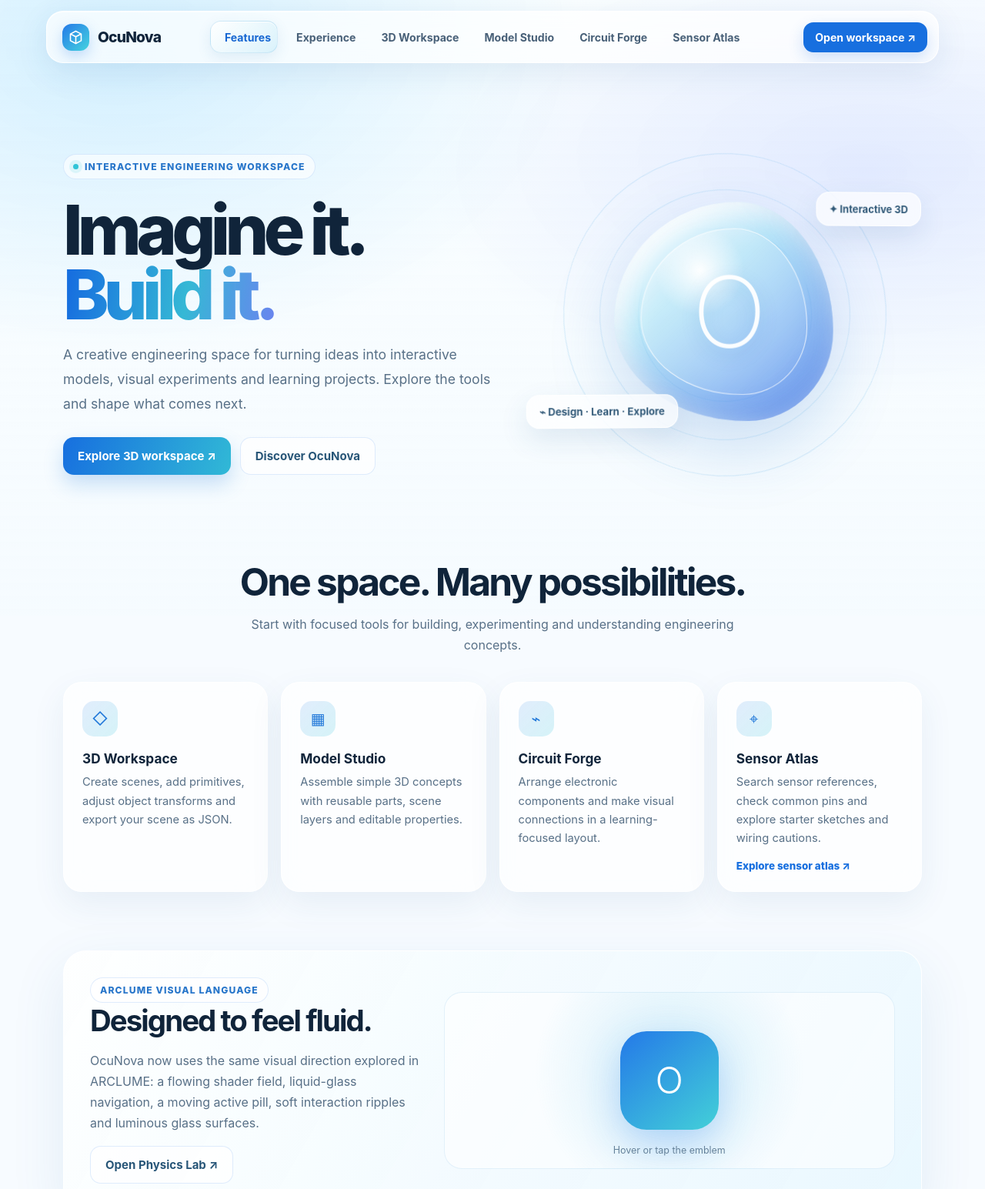
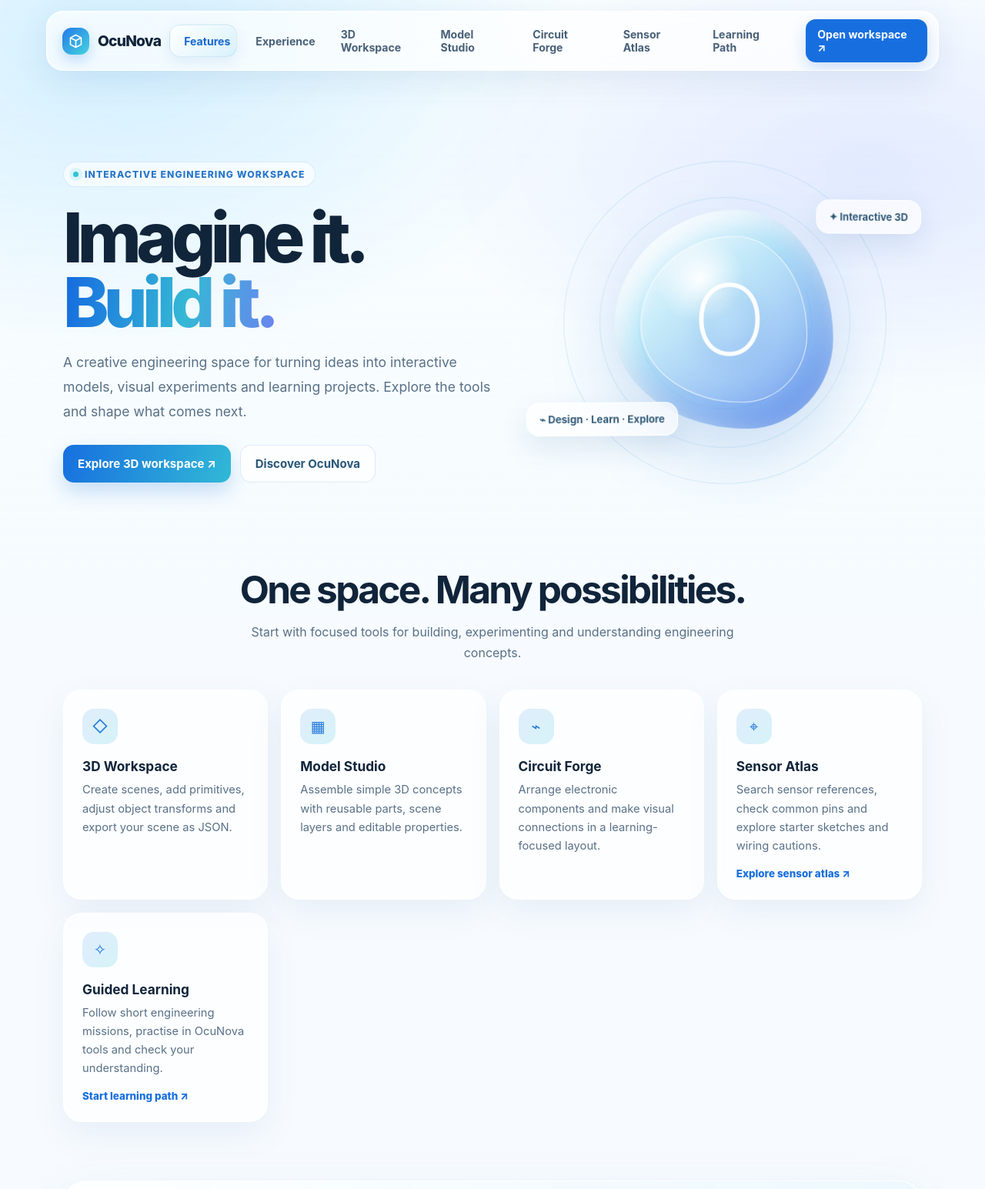
Before and after one commit to arhansalmani24/OcuNova-Test-Ver, a plain HTML site: page ocunova-visuals.html in a window 1280 px wide. Shown: the top 1545 px of the page at 77% size. Drawn offline with Linux system fonts and the light colour scheme; animation ran at ten frames a second.

Commit message:
Link guided learning from OcuNova landing page

```diff
--- a/ocunova-visuals.html
+++ b/ocunova-visuals.html
@@ -22,9 +22,9 @@ h1{font-size:clamp(3.2rem,7vw,6.5rem);line-height:.94;letter-spacing:-.075em;mar
 @media(prefers-reduced-motion:reduce){*,*:before,*:after{animation-duration:.01ms!important;animation-iteration-count:1!important;scroll-behavior:auto!important;transition-duration:.01ms!important}}
 </style></head>
 <body><canvas id="shader" aria-hidden="true"></canvas><div class="ambient"></div>
-<header><nav class="nav" aria-label="Main navigation"><a class="brand" href="#top"><span class="brandmark"><svg viewBox="0 0 24 24" fill="none" stroke="currentColor" stroke-width="1.8"><path d="M12 2.8 20 7v10l-8 4.2L4 17V7z"/><path d="m4.5 7.2 7.5 4 7.5-4M12 11.2v9.4"/></svg></span>OcuNova</a><div class="links liquid-nav" id="navLinks"><span class="liquid-nav-drop" aria-hidden="true"></span><a class="liquid-nav-item active" href="#features">Features</a><a class="liquid-nav-item" href="#experience">Experience</a><a class="liquid-nav-item" href="workspace.html">3D Workspace</a><a class="liquid-nav-item" href="model-studio.html">Model Studio</a><a class="liquid-nav-item" href="circuit-forge.html">Circuit Forge</a><a class="liquid-nav-item" href="sensor-atlas.html">Sensor Atlas</a></div><a class="nav-cta" href="workspace.html">Open workspace ↗</a><button class="menu" id="menuBtn" aria-label="Toggle navigation" aria-expanded="false">☰</button></nav></header>
+<header><nav class="nav" aria-label="Main navigation"><a class="brand" href="#top"><span class="brandmark"><svg viewBox="0 0 24 24" fill="none" stroke="currentColor" stroke-width="1.8"><path d="M12 2.8 20 7v10l-8 4.2L4 17V7z"/><path d="m4.5 7.2 7.5 4 7.5-4M12 11.2v9.4"/></svg></span>OcuNova</a><div class="links liquid-nav" id="navLinks"><span class="liquid-nav-drop" aria-hidden="true"></span><a class="liquid-nav-item active" href="#features">Features</a><a class="liquid-nav-item" href="#experience">Experience</a><a class="liquid-nav-item" href="workspace.html">3D Workspace</a><a class="liquid-nav-item" href="model-studio.html">Model Studio</a><a class="liquid-nav-item" href="circuit-forge.html">Circuit Forge</a><a class="liquid-nav-item" href="sensor-atlas.html">Sensor Atlas</a><a class="liquid-nav-item" href="learning-path.html">Learning Path</a></div><a class="nav-cta" href="workspace.html">Open workspace ↗</a><button class="menu" id="menuBtn" aria-label="Toggle navigation" aria-expanded="false">☰</button></nav></header>
 <main id="top"><section class="hero"><div><div class="eyebrow"><span class="dot"></span> Interactive engineering workspace</div><h1>Imagine it.<br><span>Build it.</span></h1><p class="lead">A creative engineering space for turning ideas into interactive models, visual experiments and learning projects. Explore the tools and shape what comes next.</p><div class="hero-actions"><a class="btn primary" href="workspace.html">Explore 3D workspace ↗</a><a class="btn secondary" href="#features">Discover OcuNova</a></div></div><div class="visual" aria-label="Animated OcuNova holographic orb"><div class="orbit"></div><div class="core"></div><div class="float-card one">✦ Interactive 3D</div><div class="float-card two">⌁ Design · Learn · Explore</div></div></section>
-<section id="features"><div class="section-head"><h2>One space. Many possibilities.</h2><p>Start with focused tools for building, experimenting and understanding engineering concepts.</p></div><div class="cards"><article class="card"><div class="card-icon">◇</div><h3>3D Workspace</h3><p>Create scenes, add primitives, adjust object transforms and export your scene as JSON.</p></article><article class="card"><div class="card-icon">▦</div><h3>Model Studio</h3><p>Assemble simple 3D concepts with reusable parts, scene layers and editable properties.</p></article><article class="card"><div class="card-icon">⌁</div><h3>Circuit Forge</h3><p>Arrange electronic components and make visual connections in a learning-focused layout.</p></article><article class="card"><div class="card-icon">⌖</div><h3>Sensor Atlas</h3><p>Search sensor references, check common pins and explore starter sketches and wiring cautions.</p><a class="card-link" href="sensor-atlas.html">Explore sensor atlas ↗</a></article></div></section>
+<section id="features"><div class="section-head"><h2>One space. Many possibilities.</h2><p>Start with focused tools for building, experimenting and understanding engineering concepts.</p></div><div class="cards"><article class="card"><div class="card-icon">◇</div><h3>3D Workspace</h3><p>Create scenes, add primitives, adjust object transforms and export your scene as JSON.</p></article><article class="card"><div class="card-icon">▦</div><h3>Model Studio</h3><p>Assemble simple 3D concepts with reusable parts, scene layers and editable properties.</p></article><article class="card"><div class="card-icon">⌁</div><h3>Circuit Forge</h3><p>Arrange electronic components and make visual connections in a learning-focused layout.</p></article><article class="card"><div class="card-icon">⌖</div><h3>Sensor Atlas</h3><p>Search sensor references, check common pins and explore starter sketches and wiring cautions.</p><a class="card-link" href="sensor-atlas.html">Explore sensor atlas ↗</a></article><article class="card"><div class="card-icon">✧</div><h3>Guided Learning</h3><p>Follow short engineering missions, practise in OcuNova tools and check your understanding.</p><a class="card-link" href="learning-path.html">Start learning path ↗</a></article></div></section>
 <section class="reveal" id="experience"><div><div class="eyebrow">ARCLUME VISUAL LANGUAGE</div><h2>Designed to feel fluid.</h2><p>OcuNova now uses the same visual direction explored in ARCLUME: a flowing shader field, liquid-glass navigation, a moving active pill, soft interaction ripples and luminous glass surfaces.</p><a class="btn secondary" href="physics-lab.html">Open Physics Lab ↗</a></div><div class="reveal-stage"><div class="reveal-logo" aria-label="OcuNova reveal emblem">O</div><span class="reveal-hint">Hover or tap the emblem</span></div></section></main>
 <footer>OcuNova · Concept and development direction: Mohd Arhan Salmani</footer>
 <script>
```
